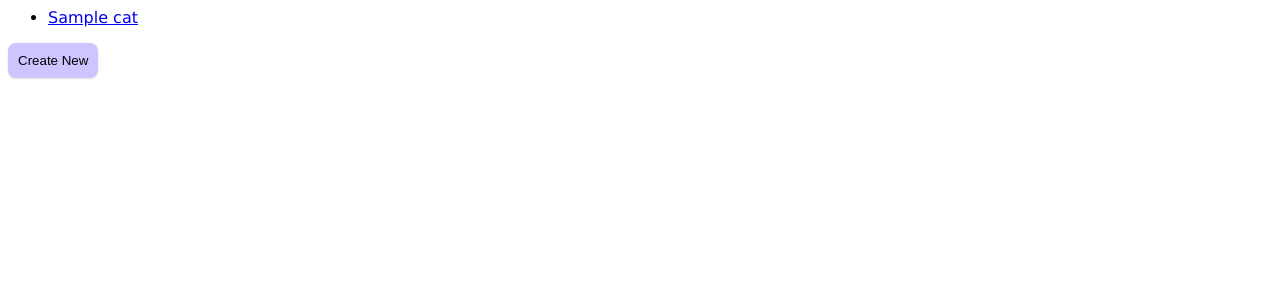
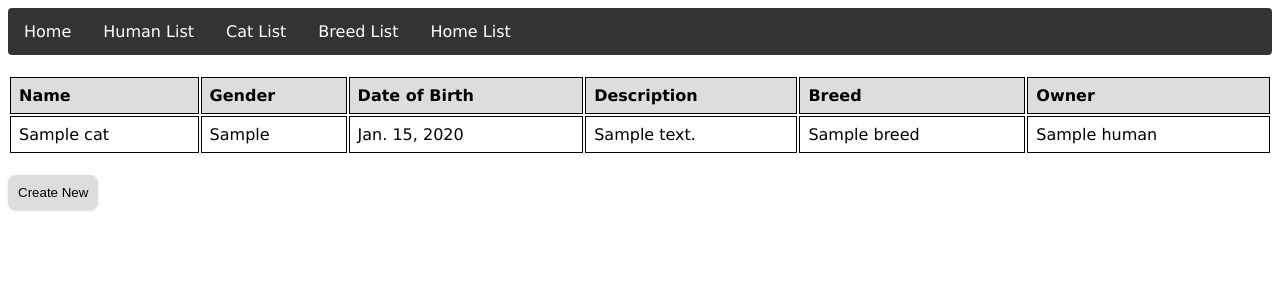
Before and after one commit to AmrRzk/catdb, a Django app: page /cat in a window 1280 px wide. Shown: the top 300 px of the page. Run offline with Django 4.2, Linux system fonts and the light colour scheme; tables that the repository leaves empty hold one stand-in row (values such as "Sample post").

Commit message:
Added list stuff

```diff
--- a/web/templates/listview.html
+++ b/web/templates/listview.html
@@ -5,46 +5,138 @@
 
     button {
         padding: 10px;
-        background-color: rgb(207, 196, 255);
+        background-color: #dddddd;
         border-radius: 8px;
         border: 0;
         box-shadow: 0 1px 3px 0 rgb(0 0 0 / 0.1), 0 1px 2px -1px rgb(0 0 0 / 0.1);
+    }
 
+    button:hover {
+        background-color: #a8a8a8;
+        cursor: pointer;
+    }
+
+    table {
+        width: 100%;
+        text-align: left;
+        padding: 20px 0px;
+    }
+
+    .uncolor {
+        font-size: 16px;
+        color: black;
+        text-decoration: none;
+    }
+
+    td,
+    th {
+        border: 1px solid rgb(0, 0, 0);
+        padding: 8px;
+    }
+
+
+    tr:nth-child(even) {
+        background-color: #dddddd;
+    }
+
+    tr:hover {
+        background-color: #a8a8a8;
+    }
+
+    thead {
+        background-color: #dddddd;
     }
 </style>
 
 <body>
+    {% include 'nav.html' %}
+
     {% if object_list %}
-    <ul>
+    <table>
 
         {% if human_list %}
+        <thead>
+            <th>Name</th>
+            <th>Gender</th>
+            <th>Date of Birth</th>
+            <th>Description</th>
+            <th>Home</th>
+        </thead>
+
+        <tbody>
             {% for human in human_list %}
-        <li><a href="{% url 'web:human-detail' human.id %}">{{ human.name }}</a></li>
+            <tr>
+                <td><a class="uncolor" href="{% url 'web:human-detail' human.id %}">{{ human.name }}</a></td>
+                <td><a class="uncolor" href="{% url 'web:human-detail' human.id %}">{{ human.gender }}</a></td>
+                <td><a class="uncolor" href="{% url 'web:human-detail' human.id %}">{{ human.birth_date }}</a></td>
+                <td><a class="uncolor" href="{% url 'web:human-detail' human.id %}">{{ human.description }}</a></td>
+                <td><a class="uncolor" href="{% url 'web:human-detail' human.id %}">{{ human.home }}</a></td>
+            </tr>
             {% endfor %}
+        </tbody>
         {% endif %}
 
 
         {% if cat_list %}
+        <thead>
+            <th>Name</th>
+            <th>Gender</th>
+            <th>Date of Birth</th>
+            <th>Description</th>
+            <th>Breed</th>
+            <th>Owner</th>
+        </thead>
+
+        <tbody>
             {% for cat in cat_list %}
-        <li><a href="{% url 'web:cat-detail' cat.id %}">{{ cat.name }}</a></li>
+            <tr>
+                <td><a class="uncolor" href="{% url 'web:cat-detail' cat.id %}">{{ cat.name }}</a></td>
+                <td><a class="uncolor" href="{% url 'web:cat-detail' cat.id %}">{{ cat.gender }}</a></td>
+                <td><a class="uncolor" href="{% url 'web:cat-detail' cat.id %}">{{ cat.birth_date }}</a></td>
+                <td><a class="uncolor" href="{% url 'web:cat-detail' cat.id %}">{{ cat.description }}</a></td>
+                <td><a class="uncolor" href="{% url 'web:cat-detail' cat.id %}">{{ cat.breed }}</a></td>
+                <td><a class="uncolor" href="{% url 'web:cat-detail' cat.id %}">{{ cat.owner }}</a></td>
+            </tr>
             {% endfor %}
+        </tbody>
+
         {% endif %}
 
         {% if home_list %}
+        <thead>
+            <th>Name</th>
+            <th>Address</th>
+            <th>House Type</th>
+        </thead>
+
+        <tbody>
             {% for home in home_list %}
-        <li><a href="{% url 'web:home-detail' home.id %}">{{ home.name }}</a></li>
+            <td><a class="uncolor" href="{% url 'web:home-detail' home.id %}">{{ home.name }}</a></td>
+            <td><a class="uncolor" href="{% url 'web:home-detail' home.id %}">{{ home.address }}</a></td>
+            <td><a class="uncolor" href="{% url 'web:home-detail' home.id %}">{{ home.house_type }}</a></td>
             {% endfor %}
+        </tbody>
         {% endif %}
 
         {% if breed_list %}
+        <thead>
+            <th>Name</th>
+            <th>Origin</th>
+            <th>Description</th>
+        </thead>
+
+        <tbody>
             {% for breed in breed_list %}
-        <li><a href="{% url 'web:breed-detail' breed.id %}">{{ breed.name }}</a></li>
+            <td><a class="uncolor" href="{% url 'web:breed-detail' breed.id %}">{{ breed.name }}</a></td>
+            <td><a class="uncolor" href="{% url 'web:breed-detail' breed.id %}">{{ breed.address }}</a></td>
+            <td><a class="uncolor" href="{% url 'web:breed-detail' breed.id %}">{{ breed.house_type }}</a></td>
             {% endfor %}
+        </tbody>
         {% endif %}
 
-    </ul>
+    </table>
     {% else %}
-    <p>No polls are available.</p>
+    <p>No data are available.</p>
     {% endif %}
 
     <div>
```
Also changed, not shown: web/templates/detailview.html (+6 -6 lines). Lines whose indentation alone changed are shown as unchanged.
